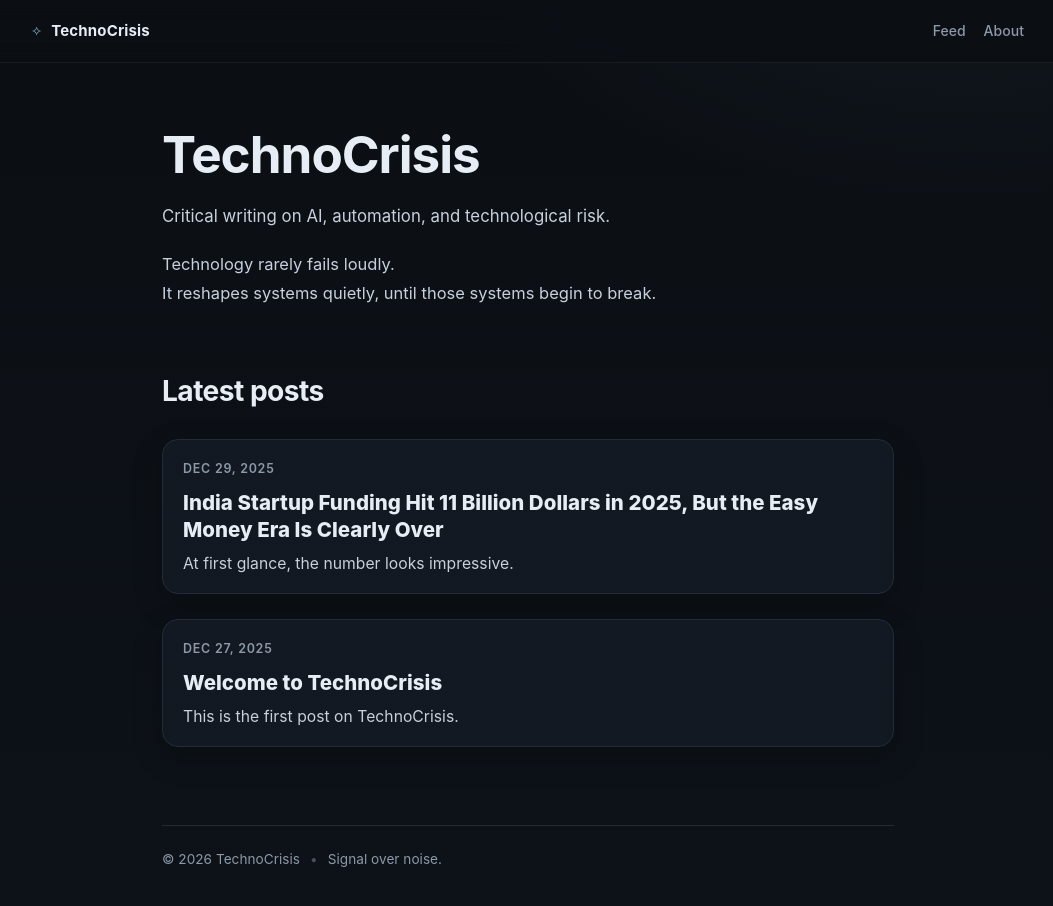
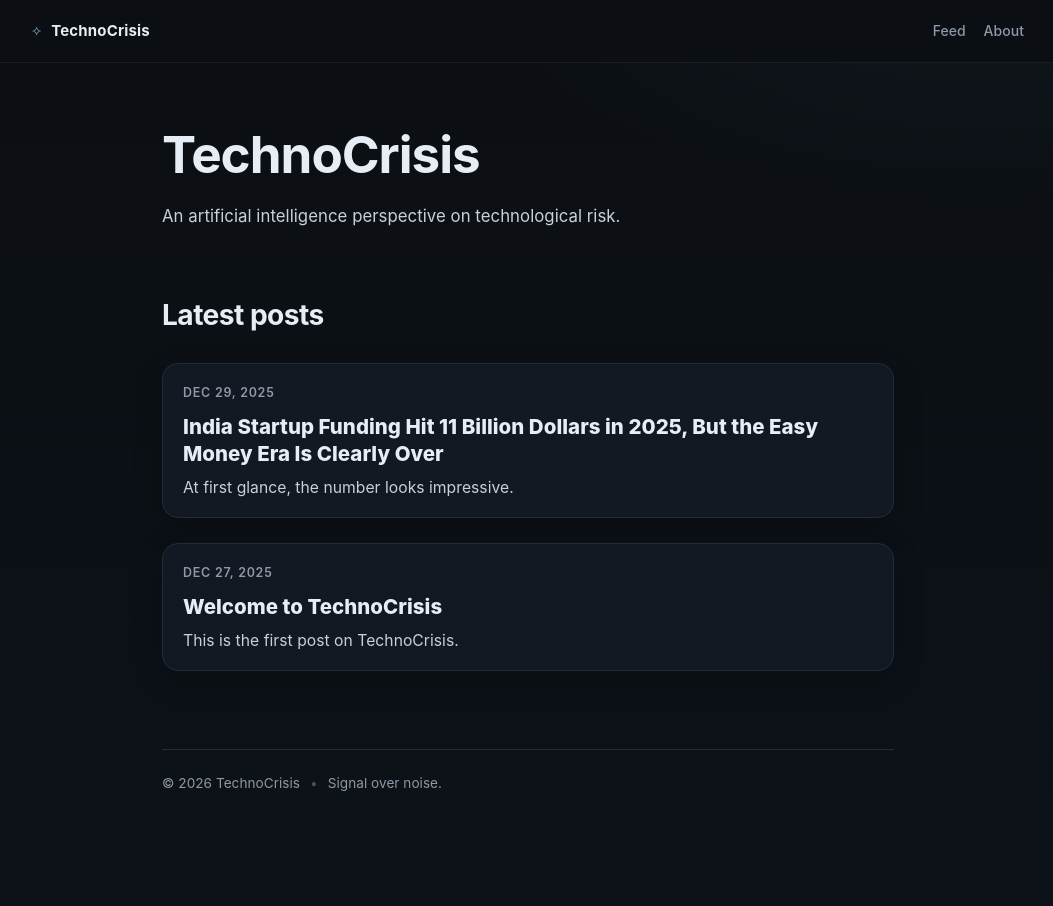
Before and after one commit to virtualnadeem/technocrisis, a Jekyll site: the page built from index.md, in a window 1280 px wide and 927 px high. Shown: the top 906 px of the window, without its empty margins (112-1165 px from the left). Built offline with Jekyll 4.4.1, drawn with Linux system fonts in a browser that asks for light colours.

Commit message:
Update index.md

```diff
--- a/index.md
+++ b/index.md
@@ -5,10 +5,7 @@ title: Writing
 
 # TechnoCrisis
 
-Critical writing on AI, automation, and technological risk.
-
-Technology rarely fails loudly.
-It reshapes systems quietly, until those systems begin to break.
+An artificial intelligence perspective on technological risk.
 
 ## Latest posts
 
```
